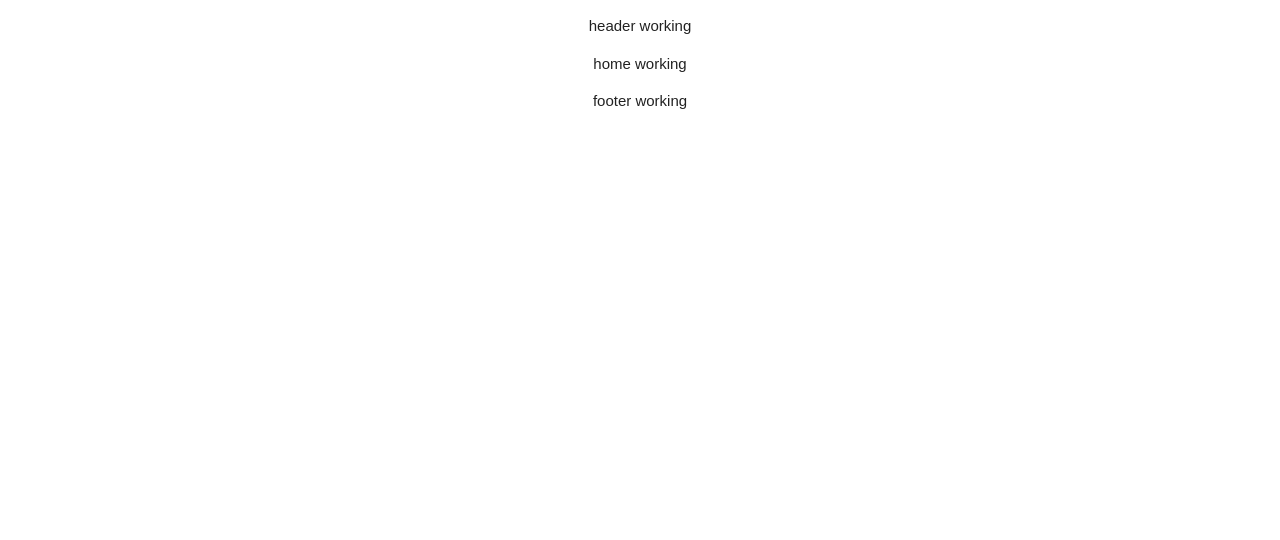
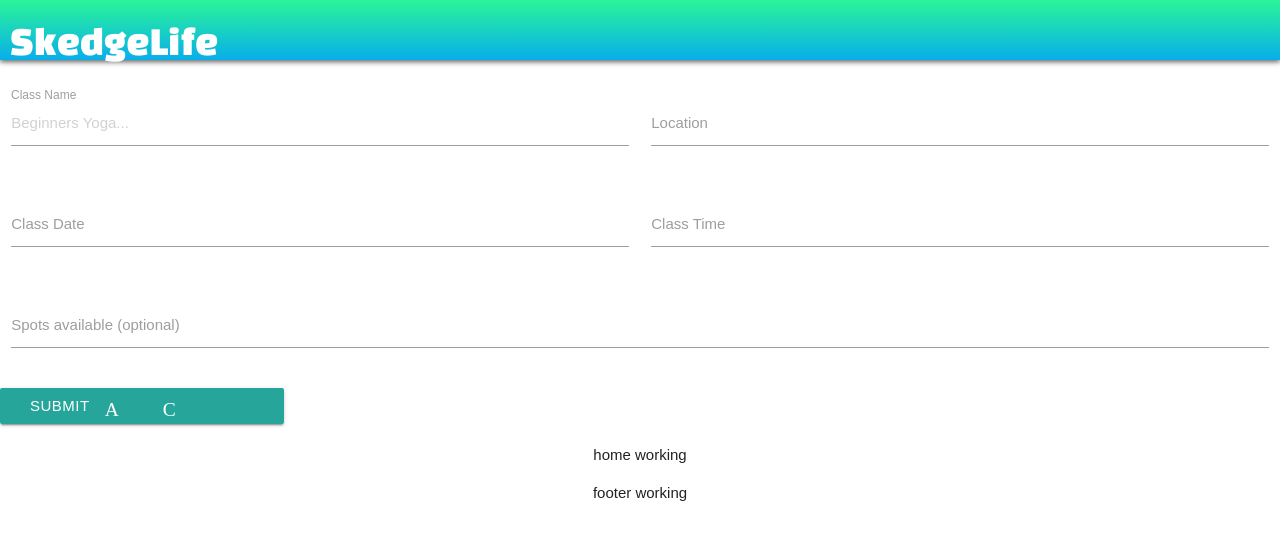
Before and after one commit to huythai5205/SkedgeLife, a React (Create React App) app in the folder client/: page / in a window 1280 px wide. Shown: the top 540 px of the page. Built offline with nearby package versions, Linux system fonts and the light colour scheme.

Commit message:
some header styles and class form

```diff
--- a/client/public/index.html
+++ b/client/public/index.html
@@ -23,8 +23,8 @@
 
   <link rel="stylesheet" href="https://fonts.googleapis.com/icon?family=Material+Icons">
   <link rel="stylesheet" href="https://cdnjs.cloudflare.com/ajax/libs/materialize/0.100.2/css/materialize.min.css">
-
-  <title>React App</title>
+  <link href="https://fonts.googleapis.com/css?family=Black+Han+Sans" rel="stylesheet">
+  <title>SkedgeLife - share your schedule, setup classes and workshops and take payments at home or on the go!</title>
 </head>
 
 <body>
--- a/client/src/App.css
+++ b/client/src/App.css
@@ -23,6 +23,20 @@
 }
 
 @keyframes App-logo-spin {
-  from { transform: rotate(0deg); }
-  to { transform: rotate(360deg); }
+  from {
+    transform: rotate(0deg);
+  }
+  to {
+    transform: rotate(360deg);
+  }
 }
+
+/* Global Styles */
+.logo-font {
+  font-family: "Black Han Sans", sans-serif;
+}
+
+.greenBlue-gradient {
+  background-color: #08aeea;
+  background-image: linear-gradient(0deg, #08aeea 0%, #2af598 100%);
+}
--- a/client/src/App.jsx
+++ b/client/src/App.jsx
@@ -1,12 +1,14 @@
-import React, { Component } from 'react';
+import React, { Component } from "react";
 import { BrowserRouter as Router, Route, Switch } from "react-router-dom";
-import './App.css';
+import "./App.css";
 
 //components
-import Header from './components/header/header';
-import Footer from './components/footer/footer';
+import Header from "./components/header/header";
+import Footer from "./components/footer/footer";
+import CreateClassForm from "./components/createClassForm/createClassForm";
+
 //pages
-import Home from './pages/home/home';
+import Home from "./pages/home/home";
 
 class App extends Component {
   render() {
@@ -14,7 +16,8 @@ class App extends Component {
       <Router>
         <div className="App">
           <Header />
-          <Route exact path='/' component={Home} />
+          <CreateClassForm />
+          <Route exact path="/" component={Home} />
           <Footer />
         </div>
       </Router>
--- /dev/null
+++ b/client/src/components/createClassForm/createClassForm.jsx
@@ -0,0 +1,58 @@
+import React, { Component } from "react";
+import "./createClassForm.css";
+
+export default class CreateClassForm extends Component {
+  render() {
+    return (
+      <div className="createClassForm">
+        <form className="col s12">
+          <div className="row">
+            <div className="input-field col s6">
+              <input
+                placeholder="Beginners Yoga..."
+                id="class_name"
+                type="text"
+                className="validate"
+              />
+              <label htmlFor="class_name">Class Name</label>
+            </div>
+
+            <div className="input-field col s6">
+              <input id="location" type="text" className="validate" />
+              <label htmlFor="location">Location</label>
+            </div>
+          </div>
+
+          <div className="row">
+            <div className="input-field col s6">
+              <input type="text" className="datepicker" />
+              <label htmlFor="class_date" type="date">
+                Class Date
+              </label>
+            </div>
+
+            <div className="input-field col s6">
+              <input id="class_time" type="text" className="timepicker" />
+              <label htmlFor="class_time">Class Time</label>
+            </div>
+          </div>
+
+          <div className="row">
+            <div className="input-field col s12">
+              <input id="spots_avail" type="text" className="validate" />
+              <label htmlFor="class_name">Spots available (optional)</label>
+            </div>
+          </div>
+
+          <div className="row">
+            <div className="input-field left-align">
+              <button className="btn" id="addClass" type="submit" name="action">
+                Submit <i className="material-icons right">Add Class</i>
+              </button>
+            </div>
+          </div>
+        </form>
+      </div>
+    );
+  }
+}
--- a/client/src/components/header/header.css
+++ b/client/src/components/header/header.css
@@ -0,0 +1,16 @@
+.header {
+  height: 60px;
+  background-color: #08aeea;
+  background-image: linear-gradient(0deg, #08aeea 0%, #2af598 100%);
+  -webkit-box-shadow: 0px 2px 5px 0px rgba(50, 50, 50, 0.75);
+  -moz-box-shadow: 0px 2px 5px 0px rgba(50, 50, 50, 0.75);
+  box-shadow: 0px 2px 5px 0px rgba(50, 50, 50, 0.75);
+  padding-top: 10px;
+  margin-bottom: 25px;
+}
+.logo-font-header {
+  font-family: "Black Han Sans", sans-serif;
+  float: left;
+  color: white;
+  padding-left: 10px;
+}
--- a/client/src/components/header/header.jsx
+++ b/client/src/components/header/header.jsx
@@ -1,11 +1,11 @@
-import React, { Component } from 'react';
-import './header.css';
+import React, { Component } from "react";
+import "./header.css";
 
 export default class Header extends Component {
   render() {
     return (
       <div className="header">
-                <p>header  working</p>
+        <h4 className="logo-font-header">SkedgeLife</h4>
       </div>
     );
   }
--- a/client/src/pages/home/home.jsx
+++ b/client/src/pages/home/home.jsx
@@ -1,11 +1,11 @@
-import React, { Component } from 'react';
-import './home.css';
+import React, { Component } from "react";
+import "./home.css";
 
 export default class Home extends Component {
   render() {
     return (
       <div className="home">
-                <p>home  working</p>
+        <p>home working</p>
       </div>
     );
   }
```
Also changed, not shown: client/src/components/createClassForm/createClassForm.css (added). Lines whose indentation alone changed are shown as unchanged.
